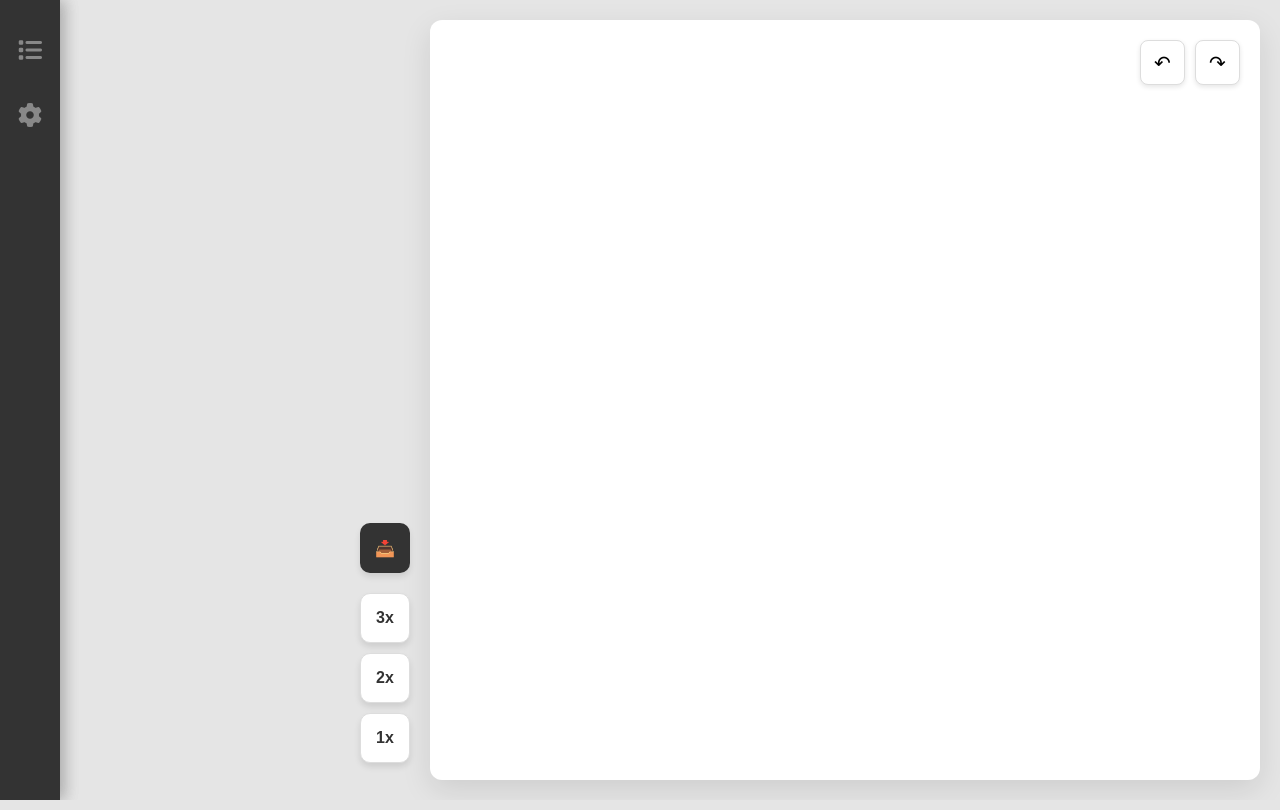
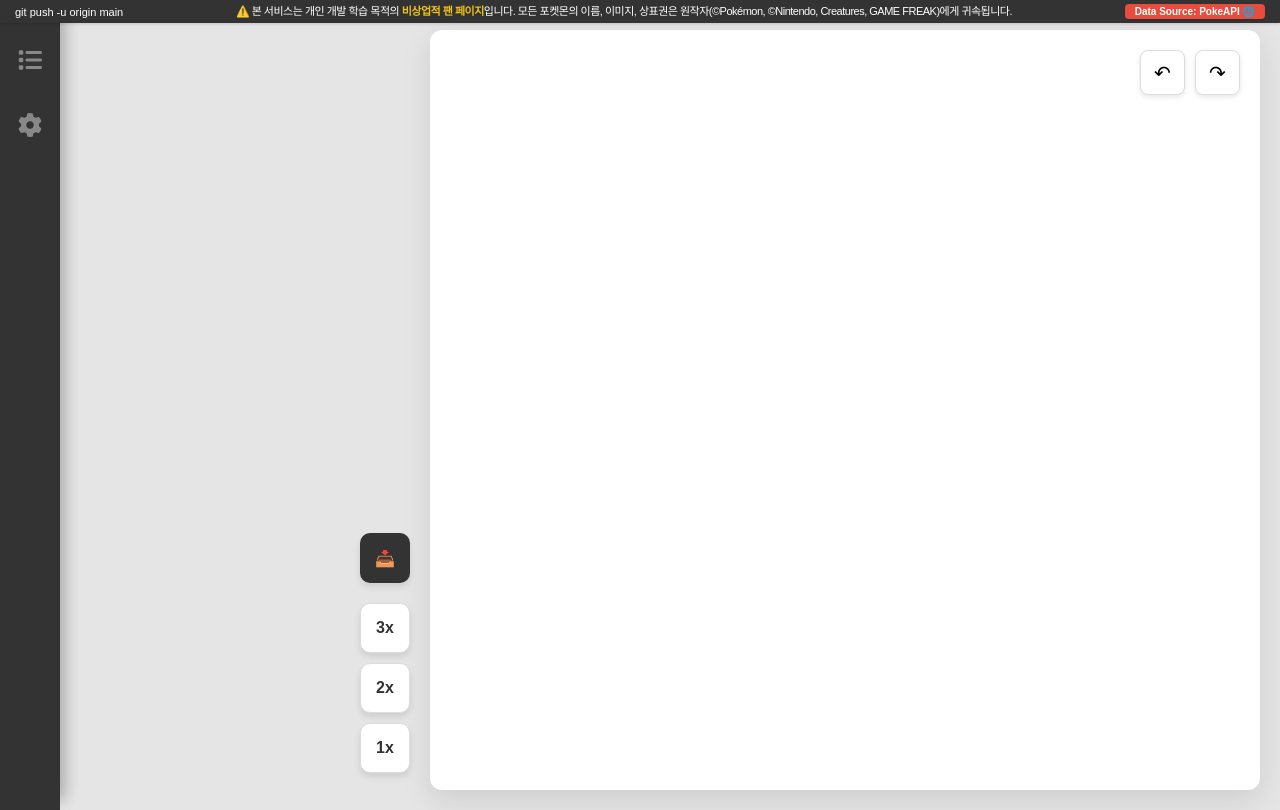
Before and after one commit to vegeGopchang/PokemonFriend, a website built with webpack: page index.html in a window 1280 px wide. Built offline with nearby package versions, Linux system fonts and the light colour scheme; no server answers; a script that the page names is missing.

Commit message:
상단바 추가

```diff
--- a/index.html
+++ b/index.html
@@ -7,7 +7,7 @@
   <script src="https://cdnjs.cloudflare.com/ajax/libs/fabric.js/5.3.1/fabric.min.js"></script>
   <script src="https://kit.fontawesome.com/6f87584c9f.js" crossorigin="anonymous"></script>
   <style>
-    body { margin: 0; padding: 0; display: flex; height: 100vh; background-color: #e5e5e5; font-family: 'Pretendard', sans-serif; overflow: hidden; }
+    body { margin: 0; padding: 0; display: flex; height: 100vh; background-color: #e5e5e5; font-family: 'Pretendard', sans-serif; overflow: hidden; padding-top: 10px; }
 
     /* 네비게이션 탭 (아이콘 추가 & 3번 탭 삭제된 신버전) */
     .tab-nav { width: 60px; display: flex; flex-direction: column; padding-top: 20px; z-index: 10; background-color: #333; }
@@ -79,7 +79,7 @@
     .autocomplete-item { padding: 12px 15px; cursor: pointer; border-bottom: 1px solid #f0f0f0; font-size: 15px; transition: 0.1s; }
     .autocomplete-item:hover, .autocomplete-item.active { background: #f0fdf4; font-weight: bold; border-left: 4px solid #4CAF50; padding-left: 11px; }
 
-    /* 구버전 검색 로직용 프리뷰 박스 스타일 복구 */
+    /* 검색 로직용 프리뷰 박스 스타일 복구 */
     .search-results { display: grid; grid-template-columns: 1fr 1fr; gap: 10px; margin-top: 15px; max-height: 300px; overflow-y: auto; }
     .result-item { background: white; border-radius: 10px; padding: 10px; display: flex; align-items: center; cursor: pointer; border: 1px solid #ddd; transition: transform 0.1s; }
     .result-item:hover { transform: scale(1.02); border-color: #aaa; }
@@ -88,9 +88,75 @@
     .result-name { font-weight: bold; font-size: 16px; margin-bottom: 4px; }
     .result-height { font-size: 13px; color: #666; }
     .loading-text { text-align: center; grid-column: span 2; color: #888; padding: 20px; font-weight: bold; }
+    .legal-notice-bar {
+      width: 100%;
+      background-color: #333;
+      color: #ffffff;
+      font-size: 11px;
+      font-family: 'Malgun Gothic', sans-serif;
+      box-shadow: 0 1px 3px rgba(0, 0, 0, 0.15);
+
+      padding: 4px 15px;
+      box-sizing: border-box;
+
+      position: fixed;
+      top: 0;
+      left: 0;
+      z-index: 9999;
+    }
+
+    .notice-content {
+      max-width: 100%;
+      margin: 0 auto;
+      display: flex;
+      justify-content: space-between;
+      align-items: center;
+      flex-wrap: nowrap;
+    }
+
+    .notice-text {
+      line-height: 1.2;
+      letter-spacing: -0.5px;
+      white-space: nowrap;
+      overflow: hidden;
+      text-overflow: ellipsis;
+    }
+
+    .notice-text strong {
+      color: #f1c40f;
+    }
+
+    .api-link-btn {
+      background-color: #e74c3c;
+      color: white;
+      text-decoration: none;
+      padding: 2px 10px;
+      border-radius: 4px;
+      font-weight: bold;
+      font-size: 10px;
+      white-space: nowrap;
+      transition: background 0.2s ease-in-out;
+      box-shadow: 0 1px 2px rgba(0,0,0,0.1);
+    }
+
+    .api-link-btn:hover {
+      background-color: #c0392b;
+    }
   </style>
 </head>
 <body>
+
+<header class="legal-notice-bar">
+  <div class="notice-content">
+    git push -u origin main     <span class="notice-text">
+            ⚠️ 본 서비스는 개인 개발 학습 목적의 <strong>비상업적 팬 페이지</strong>입니다.
+            모든 포켓몬의 이름, 이미지, 상표권은 원작자(©Pokémon, ©Nintendo, Creatures, GAME FREAK)에게 귀속됩니다.
+        </span>
+    <a href="https://pokeapi.co/" target="_blank" rel="noopener noreferrer" class="api-link-btn">
+      Data Source: PokeAPI 🌐
+    </a>
+  </div>
+</header>
 
 <nav class="tab-nav">
   <button class="tab" id="tab-1" onclick="toggleSidebar('sidebar1', this)" title="포켓몬 및 레이어 관리"><i class="fa-solid fa-list"></i></button>
```
